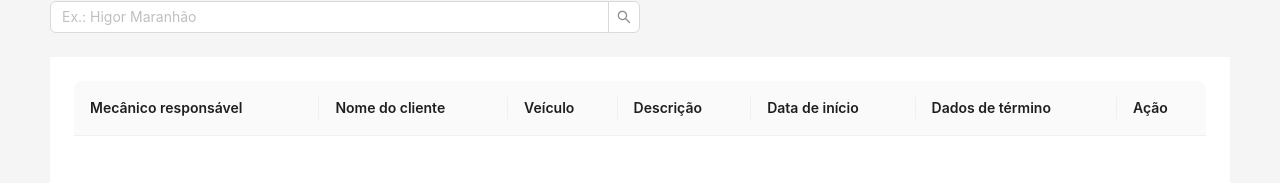
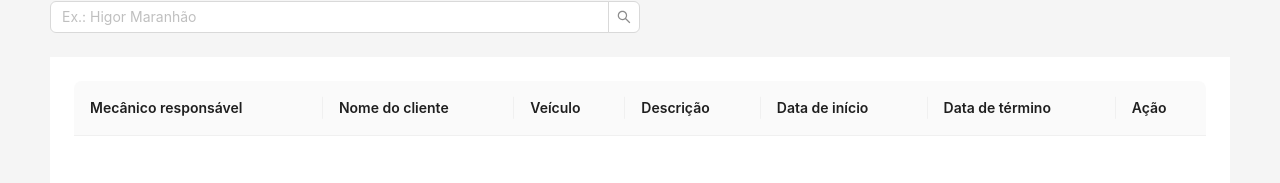
Before and after one commit to HigorMN/Ultracar-desafio, a React (Create React App) app: page /dashboard/services in a window 1280 px wide. Shown: the part 147-330 px from the top of the page. Built offline with nearby package versions, Linux system fonts and the light colour scheme.

Commit message:
fix: name data

```diff
--- a/src/components/ServiceTable/index.tsx
+++ b/src/components/ServiceTable/index.tsx
@@ -47,7 +47,7 @@ const columns: ColumnsType<IDataService> = [
       ),
   },
   {
-    title: 'Dados de término',
+    title: 'Data de término',
     dataIndex: 'startDateTime',
     key: 'startDateTime',
     render: (_, service) =>
```
